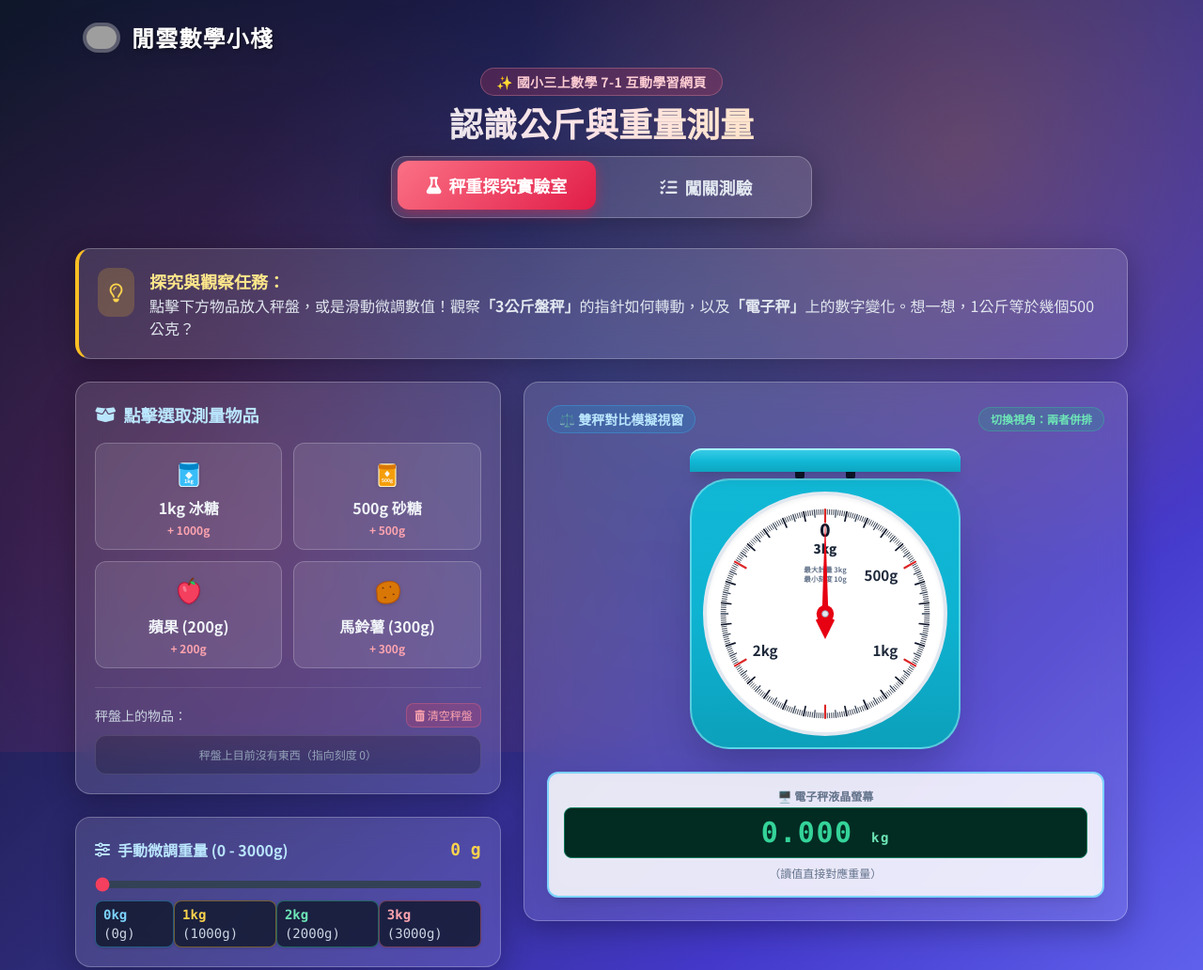
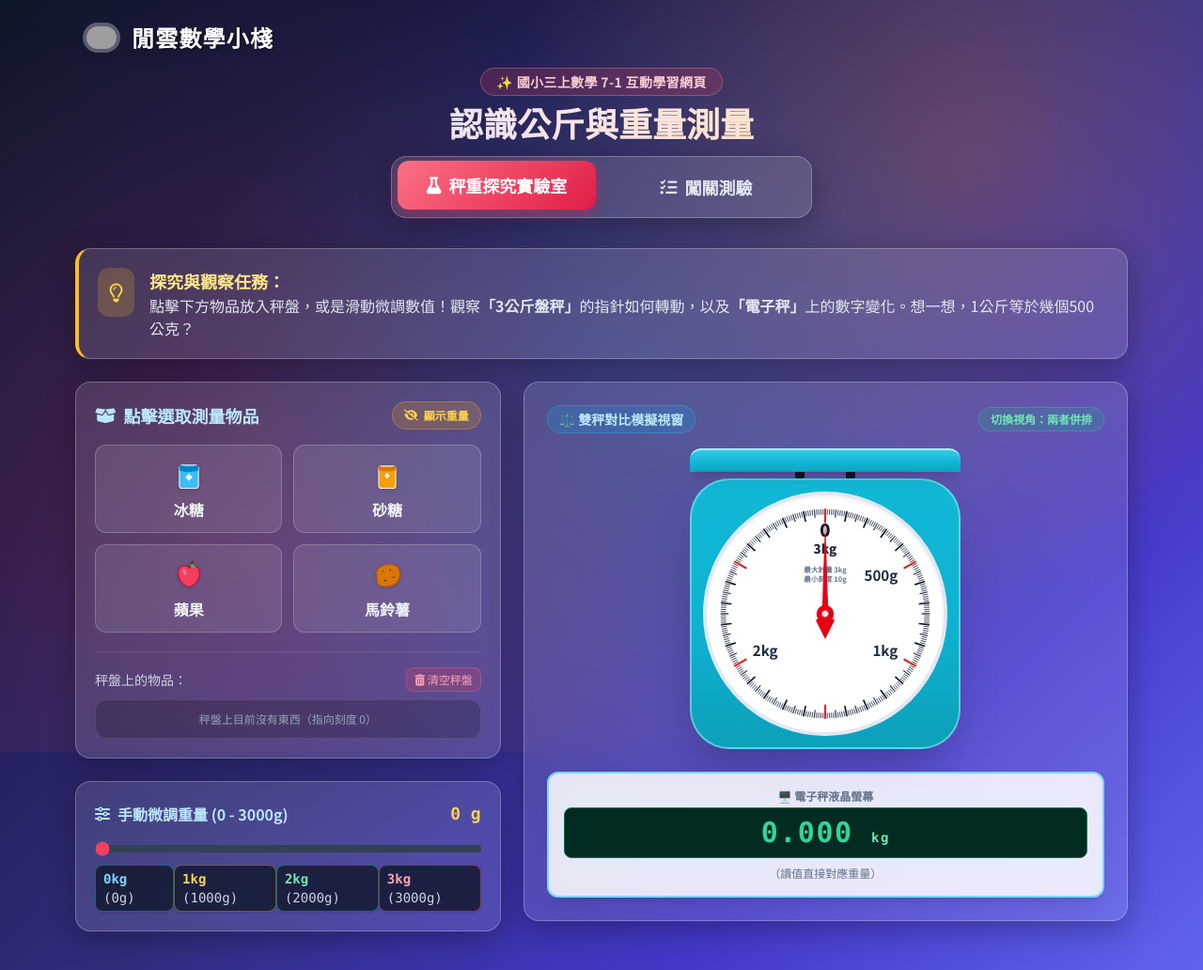
Before and after one commit to macross369/math-031, a plain HTML site: page 031/H031-07-1.html in a window 1280 px wide. Shown: the top 1032 px of the page at 94% size. Drawn offline with nearby package versions, Linux system fonts and the light colour scheme; grey boxes are pictures that could not be loaded.

Commit message:
Add files via upload

```diff
--- a/031/H031-07-1.html
+++ b/031/H031-07-1.html
@@ -138,40 +138,45 @@
                 <div class="lg:col-span-5 space-y-6">
                     <!-- 物品櫃 -->
                     <div class="glass-card rounded-2xl p-5">
-                        <h2 class="text-lg font-bold text-sky-200 mb-4 flex items-center gap-2">
-                            <i class="fa-solid fa-box-open"></i> 點擊選取測量物品
-                        </h2>
+                        <div class="flex justify-between items-center mb-4">
+                            <h2 class="text-lg font-bold text-sky-200 flex items-center gap-2">
+                                <i class="fa-solid fa-box-open"></i> 點擊選取測量物品
+                            </h2>
+                            <button id="toggle-weight-btn" onclick="toggleShowWeight()" class="text-xs font-semibold text-amber-300 bg-amber-500/20 hover:bg-amber-500/30 px-3 py-1.5 rounded-full border border-amber-400/30 transition-all flex items-center gap-1.5 active:scale-95">
+                                <i class="fa-solid fa-eye-slash"></i> <span>顯示重量</span>
+                            </button>
+                        </div>
                         <div class="grid grid-cols-2 gap-3">
                             <!-- 物品 1：冰糖 (1kg) -->
-                            <button onclick="addItem(1000, '冰糖 (1kg)', `<svg class='w-7 h-7 inline-block drop-shadow' viewBox='0 0 64 64'><rect x='14' y='12' width='36' height='44' rx='6' fill='#38bdf8' stroke='#e0f2fe' stroke-width='2'/><path d='M14 22 Q32 28 50 22 L50 12 Q32 18 14 12 Z' fill='#0284c7'/><text x='32' y='44' text-anchor='middle' font-size='10' font-weight='bold' fill='#ffffff'>1kg</text></svg>`)" class="p-3 bg-white/10 hover:bg-white/20 border border-white/20 rounded-xl flex flex-col items-center justify-center gap-1 transition-all active:scale-95 group">
+                            <button onclick="addItem(1000, '冰糖', '冰糖 (1kg)', `<svg class='w-7 h-7 inline-block drop-shadow' viewBox='0 0 64 64'><rect x='14' y='12' width='36' height='44' rx='6' fill='#38bdf8' stroke='#e0f2fe' stroke-width='2'/><path d='M14 22 Q32 28 50 22 L50 12 Q32 18 14 12 Z' fill='#0284c7'/><polygon points='32,28 39,35 32,42 25,35' fill='#ffffff' opacity='0.9'/></svg>`, `<svg class='w-7 h-7 inline-block drop-shadow' viewBox='0 0 64 64'><rect x='14' y='12' width='36' height='44' rx='6' fill='#38bdf8' stroke='#e0f2fe' stroke-width='2'/><path d='M14 22 Q32 28 50 22 L50 12 Q32 18 14 12 Z' fill='#0284c7'/><text x='32' y='44' text-anchor='middle' font-size='10' font-weight='bold' fill='#ffffff'>1kg</text></svg>`)" class="p-3 bg-white/10 hover:bg-white/20 border border-white/20 rounded-xl flex flex-col items-center justify-center gap-1 transition-all active:scale-95 group">
                                 <div class="w-10 h-10 flex items-center justify-center group-hover:scale-110 transition-transform">
                                     <svg viewBox="0 0 64 64" class="w-9 h-9 drop-shadow">
                                         <rect x="14" y="12" width="36" height="44" rx="6" fill="#38bdf8" stroke="#e0f2fe" stroke-width="2"/>
                                         <path d="M14 22 Q32 28 50 22 L50 12 Q32 18 14 12 Z" fill="#0284c7"/>
                                         <polygon points="32,28 39,35 32,42 25,35" fill="#ffffff" opacity="0.9"/>
-                                        <text x="32" y="50" text-anchor="middle" font-size="10" font-weight="bold" fill="#ffffff">1kg</text>
+                                        <text class="weight-info hidden" x="32" y="50" text-anchor="middle" font-size="10" font-weight="bold" fill="#ffffff">1kg</text>
                                     </svg>
                                 </div>
-                                <span class="font-bold text-slate-100">1kg 冰糖</span>
-                                <span class="text-xs text-rose-300 font-semibold">+ 1000g</span>
+                                <span class="font-bold text-slate-100"><span class="weight-info hidden">1kg </span>冰糖</span>
+                                <span class="weight-info hidden text-xs text-rose-300 font-semibold">+ 1000g</span>
                             </button>
 
                             <!-- 物品 2：砂糖 (500g) -->
-                            <button onclick="addItem(500, '砂糖 (500g)', `<svg class='w-7 h-7 inline-block drop-shadow' viewBox='0 0 64 64'><rect x='16' y='14' width='32' height='42' rx='5' fill='#f59e0b' stroke='#fef3c7' stroke-width='2'/><path d='M16 22 Q32 26 48 22 L48 14 Q32 18 16 14 Z' fill='#d97706'/><polygon points='32,26 37,32 32,38 27,32' fill='#ffffff' opacity='0.9'/><text x='32' y='48' text-anchor='middle' font-size='9' font-weight='bold' fill='#ffffff'>500g</text></svg>`)" class="p-3 bg-white/10 hover:bg-white/20 border border-white/20 rounded-xl flex flex-col items-center justify-center gap-1 transition-all active:scale-95 group">
+                            <button onclick="addItem(500, '砂糖', '砂糖 (500g)', `<svg class='w-7 h-7 inline-block drop-shadow' viewBox='0 0 64 64'><rect x='16' y='14' width='32' height='42' rx='5' fill='#f59e0b' stroke='#fef3c7' stroke-width='2'/><path d='M16 22 Q32 26 48 22 L48 14 Q32 18 16 14 Z' fill='#d97706'/><polygon points='32,26 37,32 32,38 27,32' fill='#ffffff' opacity='0.9'/></svg>`, `<svg class='w-7 h-7 inline-block drop-shadow' viewBox='0 0 64 64'><rect x='16' y='14' width='32' height='42' rx='5' fill='#f59e0b' stroke='#fef3c7' stroke-width='2'/><path d='M16 22 Q32 26 48 22 L48 14 Q32 18 16 14 Z' fill='#d97706'/><polygon points='32,26 37,32 32,38 27,32' fill='#ffffff' opacity='0.9'/><text x='32' y='48' text-anchor='middle' font-size='9' font-weight='bold' fill='#ffffff'>500g</text></svg>`)" class="p-3 bg-white/10 hover:bg-white/20 border border-white/20 rounded-xl flex flex-col items-center justify-center gap-1 transition-all active:scale-95 group">
                                 <div class="w-10 h-10 flex items-center justify-center group-hover:scale-110 transition-transform">
                                     <svg viewBox="0 0 64 64" class="w-9 h-9 drop-shadow">
                                         <rect x="16" y="14" width="32" height="42" rx="5" fill="#f59e0b" stroke="#fef3c7" stroke-width="2"/>
                                         <path d="M16 22 Q32 26 48 22 L48 14 Q32 18 16 14 Z" fill="#d97706"/>
                                         <polygon points="32,26 37,32 32,38 27,32" fill="#ffffff" opacity="0.9"/>
-                                        <text x="32" y="48" text-anchor="middle" font-size="9" font-weight="bold" fill="#ffffff">500g</text>
+                                        <text class="weight-info hidden" x="32" y="48" text-anchor="middle" font-size="9" font-weight="bold" fill="#ffffff">500g</text>
                                     </svg>
                                 </div>
-                                <span class="font-bold text-slate-100">500g 砂糖</span>
-                                <span class="text-xs text-rose-300 font-semibold">+ 500g</span>
+                                <span class="font-bold text-slate-100"><span class="weight-info hidden">500g </span>砂糖</span>
+                                <span class="weight-info hidden text-xs text-rose-300 font-semibold">+ 500g</span>
                             </button>
 
                             <!-- 物品 3：蘋果 (200g) -->
-                            <button onclick="addItem(200, '蘋果 (200g)', `<svg class='w-7 h-7 inline-block drop-shadow' viewBox='0 0 64 64'><path d='M32 18 C26 10 12 14 12 28 C12 44 26 54 32 54 C38 54 52 44 52 28 C52 14 38 10 32 18 Z' fill='#f43f5e' stroke='#be123c' stroke-width='2'/><path d='M32 18 Q36 8 40 6' stroke='#78350f' stroke-width='3' stroke-linecap='round' fill='none'/><path d='M34 12 Q44 10 44 18 Q36 18 34 12 Z' fill='#22c55e'/><ellipse cx='24' cy='26' rx='3' ry='6' fill='#ffffff' opacity='0.3' transform='rotate(-20 24 26)'/></svg>`)" class="p-3 bg-white/10 hover:bg-white/20 border border-white/20 rounded-xl flex flex-col items-center justify-center gap-1 transition-all active:scale-95 group">
+                            <button onclick="addItem(200, '蘋果', '蘋果 (200g)', `<svg class='w-7 h-7 inline-block drop-shadow' viewBox='0 0 64 64'><path d='M32 18 C26 10 12 14 12 28 C12 44 26 54 32 54 C38 54 52 44 52 28 C52 14 38 10 32 18 Z' fill='#f43f5e' stroke='#be123c' stroke-width='2'/><path d='M32 18 Q36 8 40 6' stroke='#78350f' stroke-width='3' stroke-linecap='round' fill='none'/><path d='M34 12 Q44 10 44 18 Q36 18 34 12 Z' fill='#22c55e'/><ellipse cx='24' cy='26' rx='3' ry='6' fill='#ffffff' opacity='0.3' transform='rotate(-20 24 26)'/></svg>`, `<svg class='w-7 h-7 inline-block drop-shadow' viewBox='0 0 64 64'><path d='M32 18 C26 10 12 14 12 28 C12 44 26 54 32 54 C38 54 52 44 52 28 C52 14 38 10 32 18 Z' fill='#f43f5e' stroke='#be123c' stroke-width='2'/><path d='M32 18 Q36 8 40 6' stroke='#78350f' stroke-width='3' stroke-linecap='round' fill='none'/><path d='M34 12 Q44 10 44 18 Q36 18 34 12 Z' fill='#22c55e'/><ellipse cx='24' cy='26' rx='3' ry='6' fill='#ffffff' opacity='0.3' transform='rotate(-20 24 26)'/></svg>`)" class="p-3 bg-white/10 hover:bg-white/20 border border-white/20 rounded-xl flex flex-col items-center justify-center gap-1 transition-all active:scale-95 group">
                                 <div class="w-10 h-10 flex items-center justify-center group-hover:scale-110 transition-transform">
                                     <svg viewBox="0 0 64 64" class="w-9 h-9 drop-shadow">
                                         <path d="M32 18 C26 10 12 14 12 28 C12 44 26 54 32 54 C38 54 52 44 52 28 C52 14 38 10 32 18 Z" fill="#f43f5e" stroke="#be123c" stroke-width="2"/>
@@ -180,12 +185,12 @@
                                         <ellipse cx="24" cy="26" rx="3" ry="6" fill="#ffffff" opacity="0.3" transform="rotate(-20 24 26)"/>
                                     </svg>
                                 </div>
-                                <span class="font-bold text-slate-100">蘋果 (200g)</span>
-                                <span class="text-xs text-rose-300 font-semibold">+ 200g</span>
+                                <span class="font-bold text-slate-100">蘋果<span class="weight-info hidden"> (200g)</span></span>
+                                <span class="weight-info hidden text-xs text-rose-300 font-semibold">+ 200g</span>
                             </button>
 
                             <!-- 物品 4：馬鈴薯 (300g) -->
-                            <button onclick="addItem(300, '馬鈴薯 (300g)', `<svg class='w-7 h-7 inline-block drop-shadow' viewBox='0 0 64 64'><path d='M12 30 C10 18, 26 10, 42 12 C56 14, 58 28, 54 40 C50 52, 32 56, 20 52 C10 48, 14 42, 12 30 Z' fill='#d97706' stroke='#b45309' stroke-width='2'/><ellipse cx='24' cy='24' rx='2' ry='1.5' fill='#78350f'/><ellipse cx='38' cy='22' rx='1.5' ry='2' fill='#78350f'/></svg>`)" class="p-3 bg-white/10 hover:bg-white/20 border border-white/20 rounded-xl flex flex-col items-center justify-center gap-1 transition-all active:scale-95 group">
+                            <button onclick="addItem(300, '馬鈴薯', '馬鈴薯 (300g)', `<svg class='w-7 h-7 inline-block drop-shadow' viewBox='0 0 64 64'><path d='M12 30 C10 18, 26 10, 42 12 C56 14, 58 28, 54 40 C50 52, 32 56, 20 52 C10 48, 14 42, 12 30 Z' fill='#d97706' stroke='#b45309' stroke-width='2'/><ellipse cx='24' cy='24' rx='2' ry='1.5' fill='#78350f'/><ellipse cx='38' cy='22' rx='1.5' ry='2' fill='#78350f'/></svg>`, `<svg class='w-7 h-7 inline-block drop-shadow' viewBox='0 0 64 64'><path d='M12 30 C10 18, 26 10, 42 12 C56 14, 58 28, 54 40 C50 52, 32 56, 20 52 C10 48, 14 42, 12 30 Z' fill='#d97706' stroke='#b45309' stroke-width='2'/><ellipse cx='24' cy='24' rx='2' ry='1.5' fill='#78350f'/><ellipse cx='38' cy='22' rx='1.5' ry='2' fill='#78350f'/></svg>`)" class="p-3 bg-white/10 hover:bg-white/20 border border-white/20 rounded-xl flex flex-col items-center justify-center gap-1 transition-all active:scale-95 group">
                                 <div class="w-10 h-10 flex items-center justify-center group-hover:scale-110 transition-transform">
                                     <svg viewBox="0 0 64 64" class="w-9 h-9 drop-shadow">
                                         <path d="M12 30 C10 18, 26 10, 42 12 C56 14, 58 28, 54 40 C50 52, 32 56, 20 52 C10 48, 14 42, 12 30 Z" fill="#d97706" stroke="#b45309" stroke-width="2"/>
@@ -195,8 +200,8 @@
                                         <ellipse cx="28" cy="42" rx="2.5" ry="1.5" fill="#78350f"/>
                                     </svg>
                                 </div>
-                                <span class="font-bold text-slate-100">馬鈴薯 (300g)</span>
-                                <span class="text-xs text-rose-300 font-semibold">+ 300g</span>
+                                <span class="font-bold text-slate-100">馬鈴薯<span class="weight-info hidden"> (300g)</span></span>
+                                <span class="weight-info hidden text-xs text-rose-300 font-semibold">+ 300g</span>
                             </button>
                         </div>
 
@@ -353,6 +358,7 @@
         let currentWeight = 0; // in grams
         let itemsOnScale = [];
         let scaleViewMode = 0; // 0: 兩者併排, 1: 專注3公斤盤秤, 2: 專注電子秤
+        let showItemWeight = false; // 預設隱藏物品重量
 
         // Quiz Questions Data (5 items from Taiwan math textbook curriculum)
         const quizQuestions = [
@@ -446,6 +452,27 @@
             ticksGroup.innerHTML = html;
         }
 
+        // 切換是否顯示物品重量
+        function toggleShowWeight() {
+            showItemWeight = !showItemWeight;
+            const btn = document.getElementById('toggle-weight-btn');
+            const weightInfos = document.querySelectorAll('.weight-info');
+
+            if (showItemWeight) {
+                btn.innerHTML = '<i class="fa-solid fa-eye"></i> <span>隱藏重量</span>';
+                btn.classList.remove('text-amber-300', 'bg-amber-500/20', 'border-amber-400/30');
+                btn.classList.add('text-emerald-300', 'bg-emerald-500/20', 'border-emerald-400/30');
+                weightInfos.forEach(el => el.classList.remove('hidden'));
+            } else {
+                btn.innerHTML = '<i class="fa-solid fa-eye-slash"></i> <span>顯示重量</span>';
+                btn.classList.remove('text-emerald-300', 'bg-emerald-500/20', 'border-emerald-400/30');
+                btn.classList.add('text-amber-300', 'bg-amber-500/20', 'border-amber-400/30');
+                weightInfos.forEach(el => el.classList.add('hidden'));
+            }
+
+            updateScaleUI();
+        }
+
         // 切換雙秤視角（兩者併排 / 專注盤秤 / 專注電子秤）
         function toggleScaleType() {
             scaleViewMode = (scaleViewMode + 1) % 3;
@@ -491,13 +518,19 @@
         }
 
         // Weight Scale Logic
-        function addItem(grams, name, icon) {
-            if (currentWeight + grams > 3500) {
-                showToast("⚠️ 超過秤重極限！傳統 3 公斤秤無法秤超過 3.5kg 的物品喔。");
+        function addItem(grams, shortName, fullName, cleanIcon, fullIcon) {
+            if (currentWeight + grams > 3000) {
+                showToast("⚠️ 超過最大計量 3kg！3 公斤的秤最多只能秤到 3 公斤（3000g）喔。");
                 return;
             }
             currentWeight += grams;
-            itemsOnScale.push({ grams, name, icon });
+            itemsOnScale.push({
+                grams,
+                shortName,
+                fullName: fullName || shortName,
+                cleanIcon,
+                fullIcon: fullIcon || cleanIcon
+            });
             document.getElementById('weight-slider').value = Math.min(currentWeight, 3000);
             updateScaleUI();
         }
@@ -511,7 +544,13 @@
 
         function onSliderChange(val) {
             currentWeight = parseInt(val);
-            itemsOnScale = currentWeight > 0 ? [{ grams: currentWeight, name: '自訂重量', icon: '⚖️' }] : [];
+            itemsOnScale = currentWeight > 0 ? [{
+                grams: currentWeight,
+                shortName: '自訂物品',
+                fullName: `自訂重量 (${currentWeight}g)`,
+                cleanIcon: '⚖️',
+                fullIcon: '⚖️'
+            }] : [];
             updateScaleUI();
         }
 
@@ -536,11 +575,11 @@
             } else {
                 itemListEl.innerHTML = itemsOnScale.map(item => `
                     <span class="inline-flex items-center gap-1 bg-sky-500/30 text-sky-200 text-xs font-semibold px-2.5 py-1 rounded-lg border border-sky-400/30">
-                        ${item.icon} ${item.name}
+                        ${showItemWeight ? item.fullIcon : item.cleanIcon} ${showItemWeight ? item.fullName : item.shortName}
                     </span>
                 `).join('');
 
-                plateIconsEl.innerHTML = itemsOnScale.map(item => item.icon).slice(0, 5).join('');
+                plateIconsEl.innerHTML = itemsOnScale.map(item => showItemWeight ? item.fullIcon : item.cleanIcon).slice(0, 5).join('');
             }
 
             // Calculate Needle Angle (3000g = 360deg)
```
